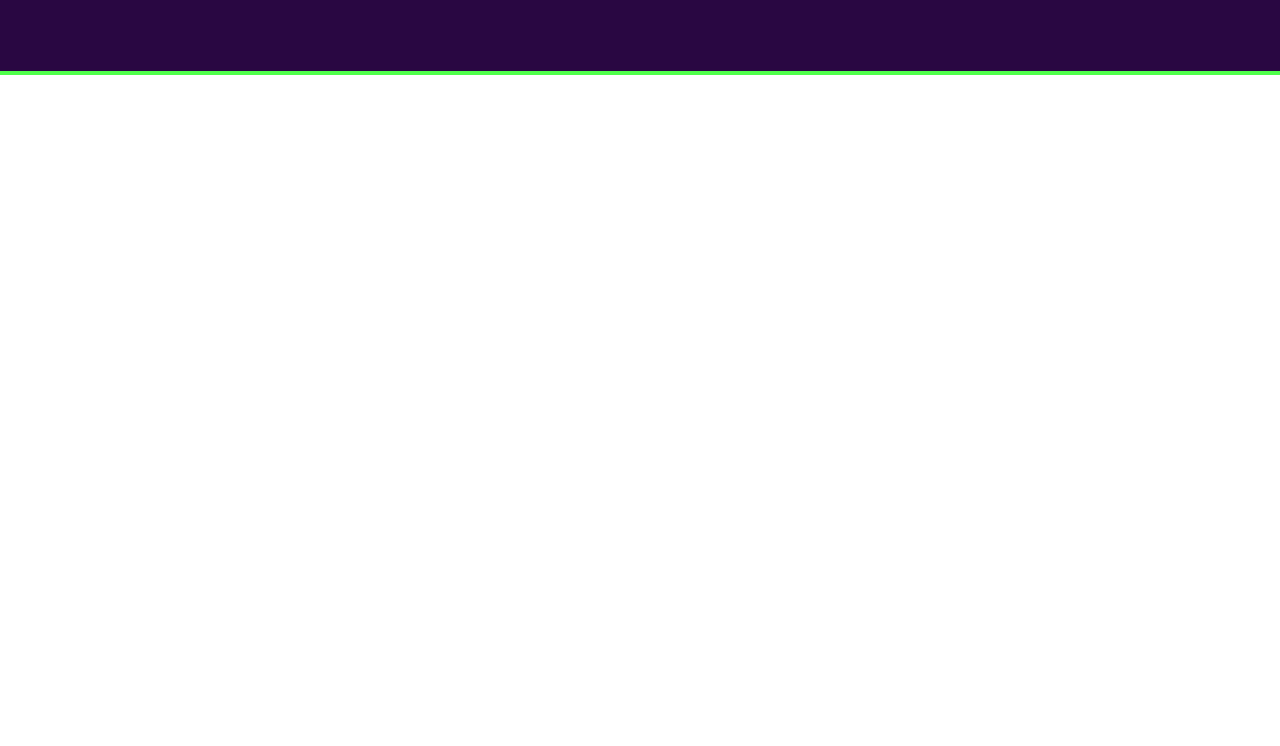
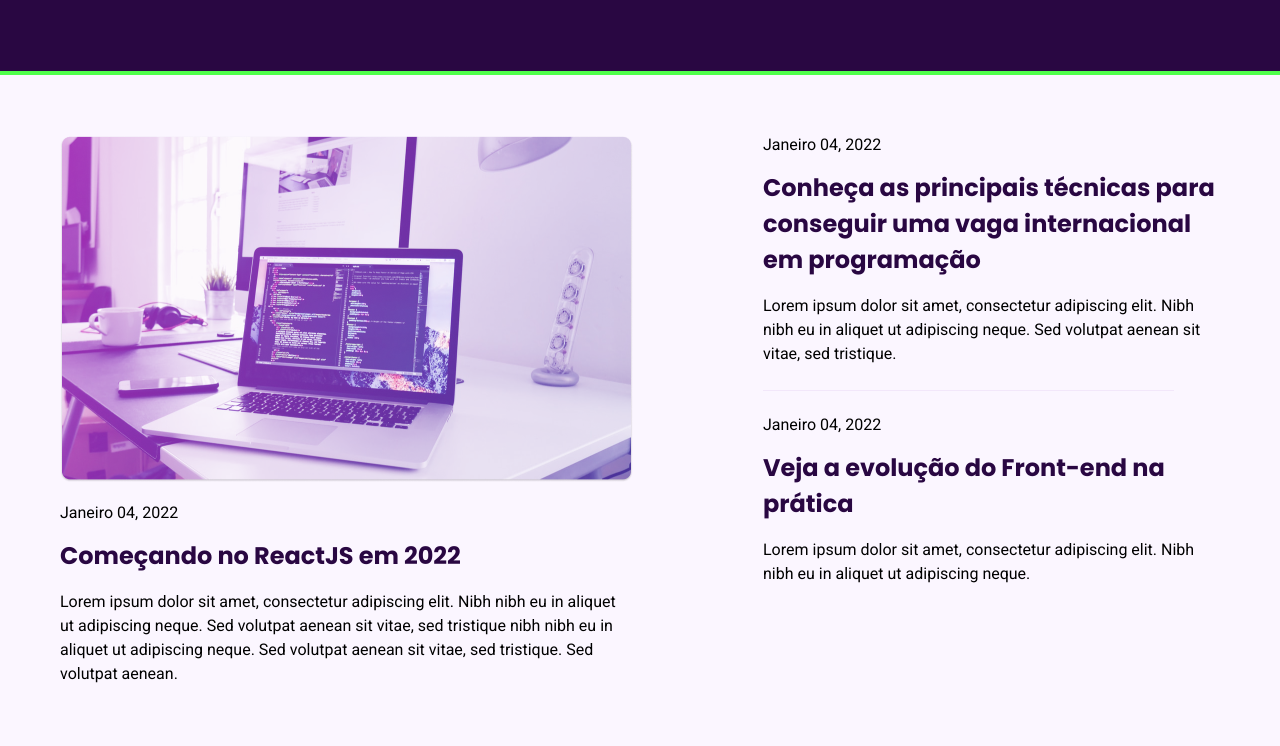
Before and after one commit to matheuszoppe/RocketBlog, a plain HTML site: page index.html in a window 1280 px wide. Shown: the part 525-1271 px from the top of the page. Before the commit the page ends 800 px from the top, so only its background shows below. Drawn offline with Linux system fonts and the light colour scheme.

Commit message:
criação do article com os posts de coteudo

```diff
--- /dev/null
+++ b/css/conteudo.css
@@ -0,0 +1,36 @@
+.conteudo {
+  display: grid;
+  grid-template-columns: 1fr 1fr;
+  gap: 130px;
+  padding-top: 60px;
+  padding-bottom: 60px;
+}
+.conteudo img {
+  padding-bottom: 16px;
+}
+
+.conteudo span {
+  display: block;
+  font: 400 16px "Roboto";
+  padding-bottom: 16px;
+}
+
+.conteudo h2 {
+  display: block;
+  font: 700 24px/1.5 "Poppins";
+  color: var(--purple-bg);
+  padding-bottom: 16px;
+}
+
+.conteudo p {
+  display: block;
+  font: 400 16px/1.5 "Roboto";
+}
+
+.conteudo-secundario hr {
+  margin: 24px 0;
+  background-color: #f2e7fa;
+  height: 1px;
+  width: 90%;
+  border: none;
+}
--- a/css/global.css
+++ b/css/global.css
@@ -7,7 +7,7 @@
   --green: #4fff4b;
 }
 
-*{
+* {
   margin: 0;
   padding: 0;
 }
@@ -21,6 +21,10 @@ a {
   text-decoration: none;
 }
 
+body {
+  background-color: var(--light-purple);
+}
+
 .container {
   box-sizing: border-box;
   max-width: 1200px;
--- a/css/style.css
+++ b/css/style.css
@@ -1,3 +1,4 @@
 @import "./global.css";
 @import "./header.css";
 @import "./intro.css";
+@import "./conteudo.css";
--- a/index.html
+++ b/index.html
@@ -17,7 +17,7 @@
   <body>
     <header>
       <nav class="header-menu container">
-        <div><img src="./images/logo.svg" alt="Logo the blog"></div>
+        <div><img src="./images/logo.svg" alt="Logo the blog" /></div>
         <ul aria-label="Primaria">
           <li><a href="#">Home</a></li>
           <li><a href="#">Sobre</a></li>
@@ -25,21 +25,70 @@
           <li><a href="#">Contato</a></li>
         </ul>
         <form class="header-pesquisa" action="./">
-          <input type="text" placeholder="Buscar">
-          <button><img src="./images/search.svg" alt="Pesquisar"></button>
+          <input type="text" placeholder="Buscar" />
+          <button><img src="./images/search.svg" alt="Pesquisar" /></button>
         </form>
       </nav>
     </header>
 
-  <main class="intro-bg">
-    <div class="intro container">
-      <div class="intro-info">
-        <h1>Veja o guia definitivo para conquistar seus objetivos como DEV em 2022</h1>
-        <p>Lorem ipsum dolor sit amet, consectetur adipiscing elit.<br>Nibh nibh eu in aliquet ut adipiscing neque. Sed volutpat aenean sit vitae, sed tristique placerat hac. </p>
-        <a href="./">Veja mais <img src="./images/arrow-right.svg" alt="seta para direita"></a>
+    <main class="intro-bg">
+      <div class="intro container">
+        <div class="intro-info">
+          <h1>
+            Veja o guia definitivo para conquistar seus objetivos como DEV em
+            2022
+          </h1>
+          <p>
+            Lorem ipsum dolor sit amet, consectetur adipiscing elit.<br />Nibh
+            nibh eu in aliquet ut adipiscing neque. Sed volutpat aenean sit
+            vitae, sed tristique placerat hac.
+          </p>
+          <a href="./"
+            >Veja mais
+            <img src="./images/arrow-right.svg" alt="seta para direita"
+          /></a>
+        </div>
+        <div class="intro-img">
+          <img src="./images/featured-image.png" alt="" />
+        </div>
       </div>
-      <div class="intro-img"><img src="./images/featured-image.png" alt=""></div>
-    </div>
-  </main>
+    </main>
+    <article class="conteudo container">
+      <div class="conteudo-destaque">
+        <img src="./images/post-1.png" alt="" />
+        <span>Janeiro 04, 2022</span>
+        <h2>Começando no ReactJS em 2022</h2>
+        <p>
+          Lorem ipsum dolor sit amet, consectetur adipiscing elit. Nibh nibh eu
+          in aliquet ut adipiscing neque. Sed volutpat aenean sit vitae, sed
+          tristique nibh nibh eu in aliquet ut adipiscing neque. Sed volutpat
+          aenean sit vitae, sed tristique. Sed volutpat aenean.
+        </p>
+      </div>
+      <div class="conteudo-secundario">
+        <div class="conteudo-post">
+          <span>Janeiro 04, 2022</span>
+          <h2>
+            Conheça as principais técnicas para conseguir uma vaga internacional
+            em programação
+          </h2>
+          <p>
+            Lorem ipsum dolor sit amet, consectetur adipiscing elit. Nibh nibh
+            eu in aliquet ut adipiscing neque. Sed volutpat aenean sit vitae,
+            sed tristique.
+          </p>
+        </div>
+        <hr />
+        <div class="conteudo-post">
+          <span>Janeiro 04, 2022</span>
+          <h2>Veja a evolução do Front-end na prática</h2>
+          <p>
+            Lorem ipsum dolor sit amet, consectetur adipiscing elit. Nibh nibh
+            eu in aliquet ut adipiscing neque.
+          </p>
+        </div>
+      </div>
+    </article>
+    <article></article>
   </body>
 </html>
```
Also changed, not shown: css/intro.css (+9 -9 lines).
